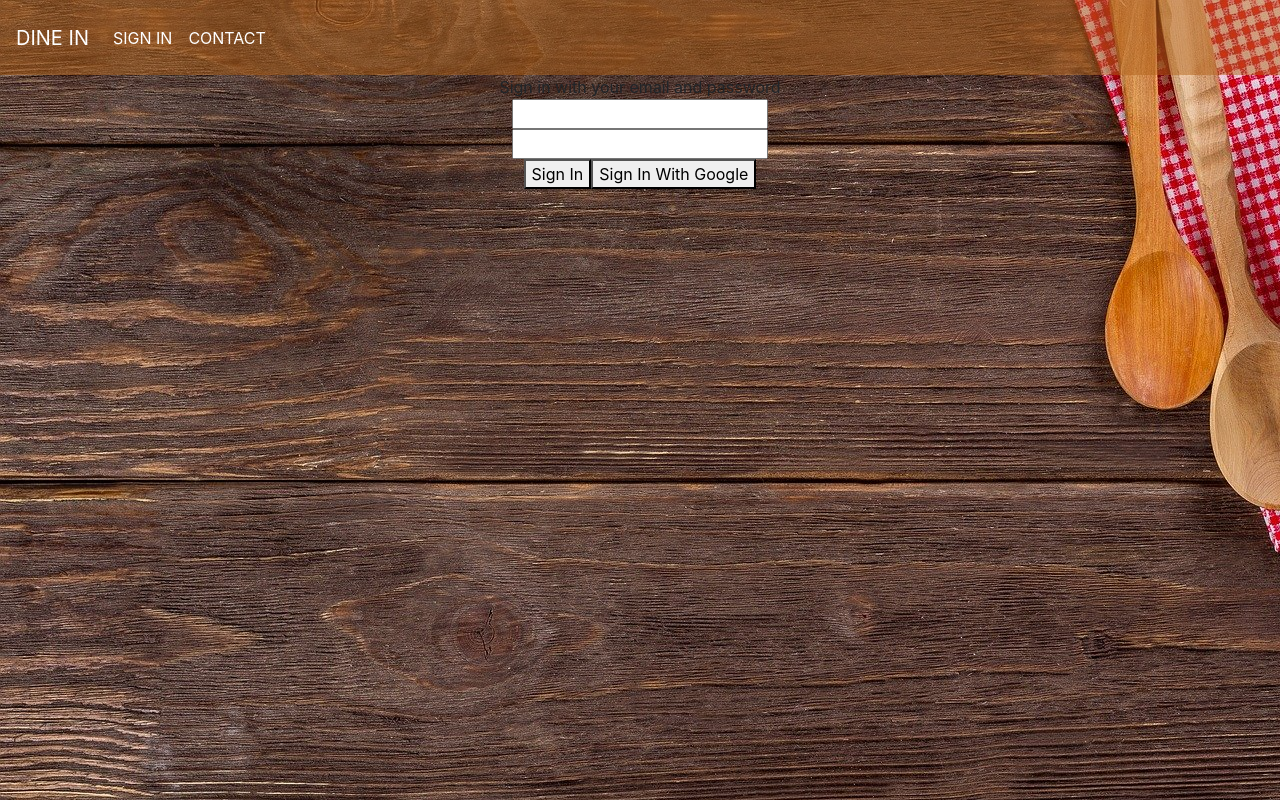
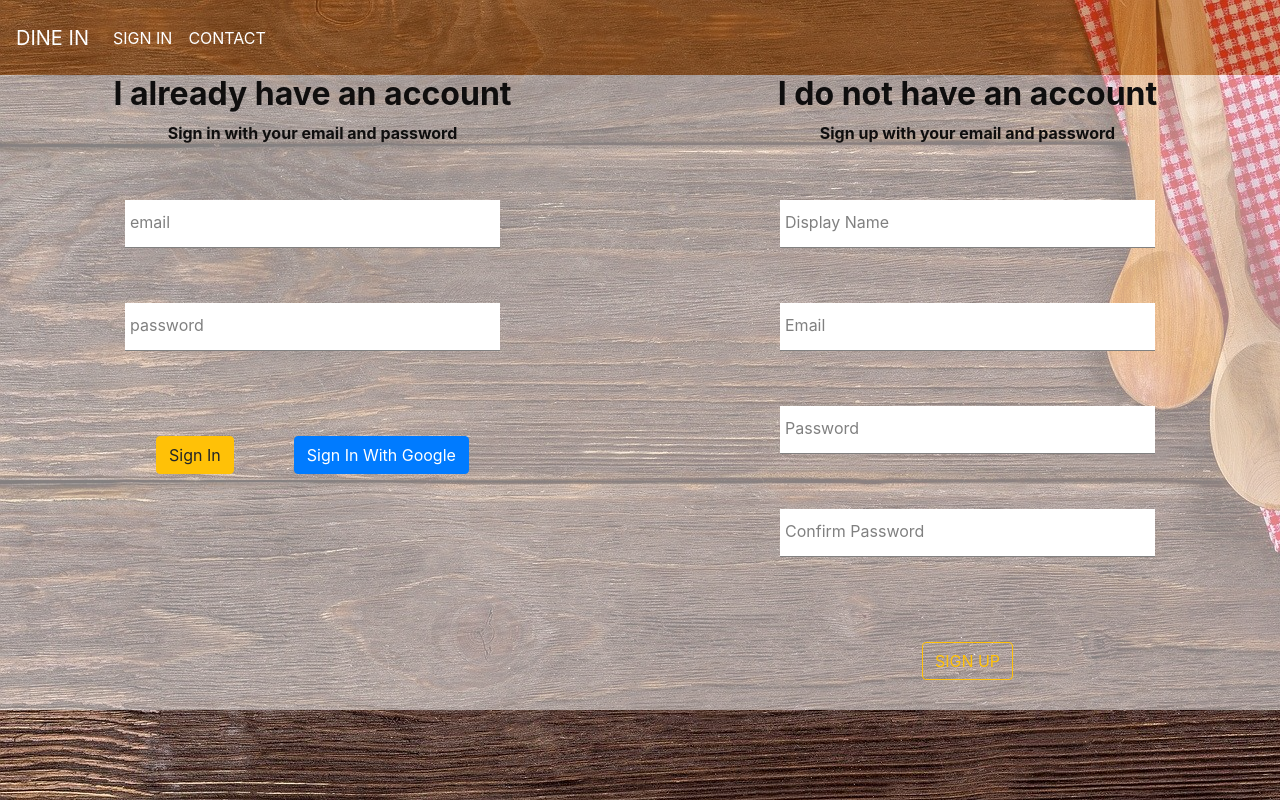
Before and after one commit to leowei31/nwhacks2021, a React (Create React App) app: page /signin in a window 1280 px wide. Built offline with nearby package versions, Linux system fonts and the light colour scheme; no server answers.

Commit message:
added sign up component and finished styling signin and sign up page

```diff
--- a/src/components/form-input/form-input.component.jsx
+++ b/src/components/form-input/form-input.component.jsx
@@ -1,8 +1,17 @@
 import React from 'react';
 
+import './form-input.styles.scss';
+
 const FormInput = ({handleChange, label, ...otherProps}) => (
-    <div>
-        <input onChange = {handleChange} {...otherProps}/>
+    <div className = "group">
+        <input className = 'form-input' onChange = {handleChange} {...otherProps}/>
+        {
+            label ?
+            (<label className = {`${otherProps.value.length ? 'shrink':''} form-input-label`}>
+                {label}
+            </label>)
+            : null
+        }
     </div>
 )
 
--- /dev/null
+++ b/src/components/form-input/form-input.styles.scss
@@ -0,0 +1,50 @@
+$sub-color: grey;
+$main-color: black;
+
+@mixin shrinkLabel {
+  top: -14px;
+  font-size: 12px;
+  color: $main-color;
+}
+
+.group {
+  position: relative;
+  margin: 55px 20%;
+
+  .form-input {
+    background: none;
+    background-color: white;
+    color: $sub-color;
+    font-size: 18px;
+    padding: 10px 10px 10px 5px;
+    display: block;
+    width: 100%;
+    border: none;
+    border-radius: 0;
+    border-bottom: 1px solid $sub-color;
+    margin: 25px 0;
+
+    &:focus {
+      outline: none;
+    }
+
+    &:focus ~ .form-input-label {
+      @include shrinkLabel();
+    }
+  }
+
+  .form-input-label {
+    color: $sub-color;
+    font-size: 16px;
+    font-weight: normal;
+    position: absolute;
+    pointer-events: none;
+    left: 5px;
+    top: 10px;
+    transition: 300ms ease all;
+
+    &.shrink {
+      @include shrinkLabel();
+    }
+  }
+}
--- a/src/components/header/header.component.jsx
+++ b/src/components/header/header.component.jsx
@@ -6,7 +6,6 @@ import {auth} from '../../firebase/firebase.utils';
 
 import './header.styles.css';
 
-import Logo from '../../pics/MenuLogo.png';
 
 
 const Header = ({currentUser}) => (
--- a/src/components/menu/menu.component.jsx
+++ b/src/components/menu/menu.component.jsx
@@ -1,6 +1,5 @@
 import React from 'react';
 
-import MenuItem from '../menu-item/menu-item.component';
 
 class Menu extends React.Component {
     constructor(props) {
--- /dev/null
+++ b/src/components/sign-up/sign-up.component.jsx
@@ -0,0 +1,97 @@
+import React from 'react';
+
+import {auth, createUserProfileDocument} from '../../firebase/firebase.utils';
+
+import FormInput from '../form-input/form-input.component';
+
+import './sign-up.styles.scss';
+
+class SignUp extends React.Component{
+    constructor(){
+        super();
+        this.state = {
+            displayName: '',
+            email: '',
+            password: '',
+            confirmPassword: ''
+        }
+    }
+
+    handleSubmit = async event =>{
+        event.preventDefault();
+        const {displayName, email, password, confirmPassword} = this.state;
+
+        if(password !== confirmPassword){
+            alert('Passwords do not match');
+            return;
+        }
+        try{
+            const {user} = await auth.createUserWithEmailAndPassword(email, password);
+
+            createUserProfileDocument(user,{displayName});
+            this.state = {
+                displayName: '',
+                email: '',
+                password: '',
+                confirmPassword: ''
+            }
+
+        }catch(error){
+            console.error(error)
+        }
+
+    };
+
+    handleChange = event =>{
+        const{name, value} = event.target;
+
+        this.setState({[name]:value});
+    }
+
+    render(){
+        const {displayName, email, password, confirmPassword} = this.state;
+        return(
+            <div>
+                <h2>I do not have an account</h2>
+                <span className = 'sign-up-with'>Sign up with your email and password</span>
+                <form className = 'sign-up-form' onSubmit ={this.handleSubmit}>
+                    <FormInput
+                    type = 'text'
+                    name = 'displayName'
+                    value = {displayName}
+                    onChange = {this.handleChange}
+                    label = 'Display Name'
+                    required
+                    />
+                    <FormInput
+                    type = 'email'
+                    name = 'email'
+                    value = {email}
+                    onChange = {this.handleChange}
+                    label = 'Email'
+                    required
+                    />
+                    <FormInput
+                    type = 'password'
+                    name = 'password'
+                    value = {password}
+                    onChange = {this.handleChange}
+                    label = 'Password'
+                    required
+                    />
+                    <FormInput
+                    type = 'password'
+                    name = 'confirmPassword'
+                    value = {confirmPassword}
+                    onChange = {this.handleChange}
+                    label = 'Confirm Password'
+                    required
+                    />
+                    <button className ='btn btn-outline-warning' type = 'submit'>SIGN UP</button>
+                </form>
+            </div>
+        )
+    }
+}
+
+export default SignUp;
--- /dev/null
+++ b/src/components/sign-up/sign-up.styles.scss
@@ -0,0 +1,10 @@
+h2{
+    color: rgb(15, 14, 14);
+    font-weight: bold;
+}
+
+.sign-up-with{
+    color: rgb(15, 14, 14);
+    font-weight: bold;
+
+}
--- a/src/pages/signIn_and_signUp/signIn_and_signUp.page.jsx
+++ b/src/pages/signIn_and_signUp/signIn_and_signUp.page.jsx
@@ -4,6 +4,9 @@ import FormInput from '../../components/form-input/form-input.component';
 
 import {auth, signInWithGoogle} from '../../firebase/firebase.utils';
 
+import SignUp from '../../components/sign-up/sign-up.component';
+
+import './signIn_and_signUp.styles.scss';
 
 class SignInPage extends React.Component{
     constructor(props){
@@ -38,8 +41,10 @@ class SignInPage extends React.Component{
 
     render(){
         return(
-            <div className = 'sign-in'>
-                <span>Sign in with your email and password</span>
+            <div className = 'row g-3'>
+                <div className = 'sign-in col'>
+                    <h2>I already have an account</h2>
+                    <span className = 'sign-in-with'>Sign in with your email and password</span>
                     <form onSubmit={this.handleSubmit}>
                         <FormInput
                         name = "email"
@@ -59,10 +64,14 @@ class SignInPage extends React.Component{
                         required
                         />
                         <div className = 'buttons'>
-                        <button type = "submit">Sign In</button>
-                        <button type = "button"onClick = {signInWithGoogle}>{''}Sign In With Google{''}</button>
+                            <button className = 'btn btn-warning' type = "submit">Sign In</button>
+                            <button className = 'btn btn-primary' type = "button" onClick = {signInWithGoogle}>{''}Sign In With Google{''}</button>
                         </div>
                     </form>
+                </div>
+                <div className = 'sign-up col'>
+                    <SignUp/>
+                </div>
             </div>
         )
     }
--- /dev/null
+++ b/src/pages/signIn_and_signUp/signIn_and_signUp.styles.scss
@@ -0,0 +1,13 @@
+.sign-in{
+    background: rgba(255, 255, 255, 0.5)
+}
+
+.sign-up{
+    background: rgba(255, 255, 255, 0.5)
+}
+
+.sign-in-with{
+    color: rgb(15, 14, 14);
+    font-weight: bold;
+
+}
```
Also changed, not shown: 1 other file (tests, documents, lock files or other folders). Lines whose indentation alone changed are shown as unchanged.
